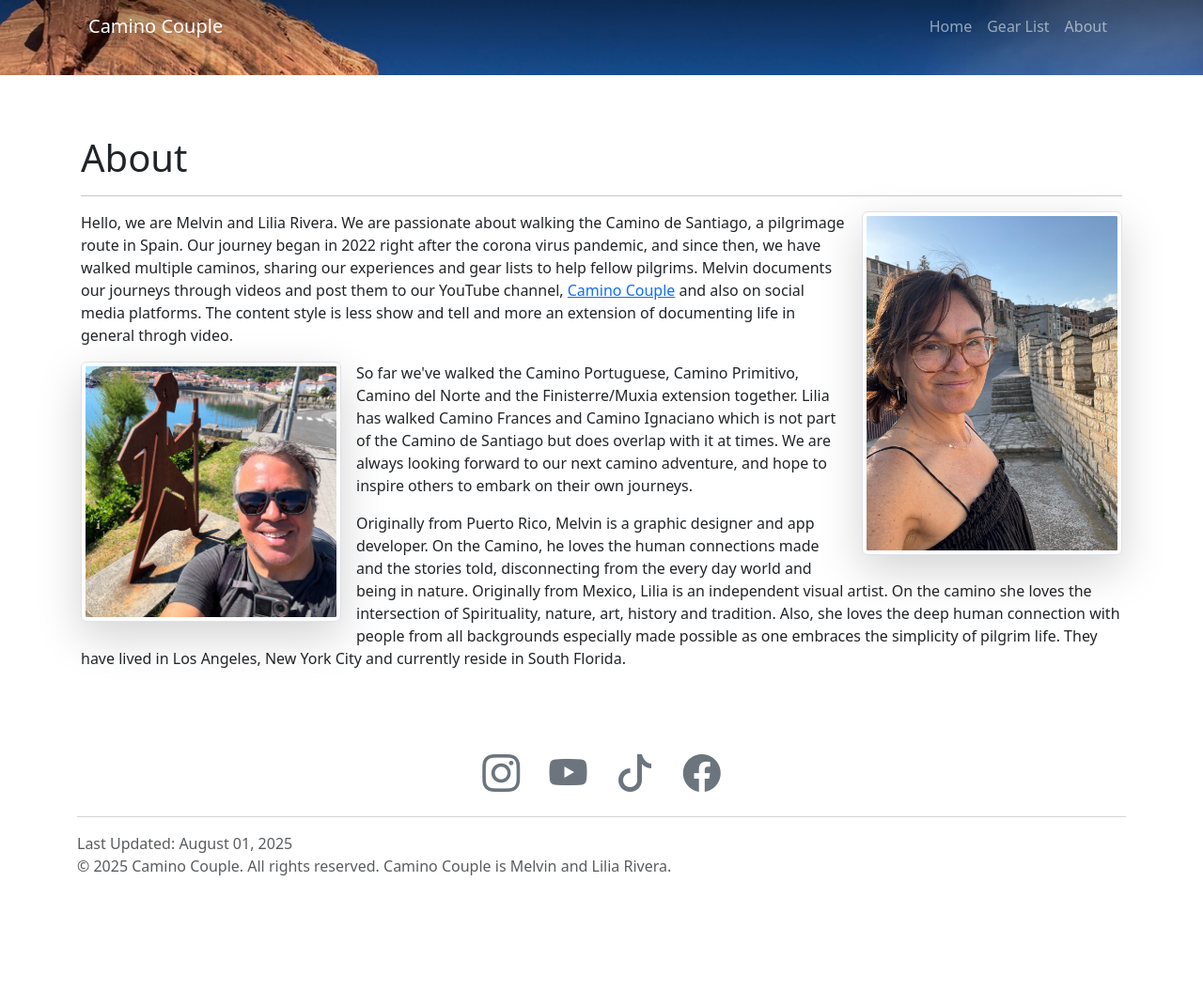
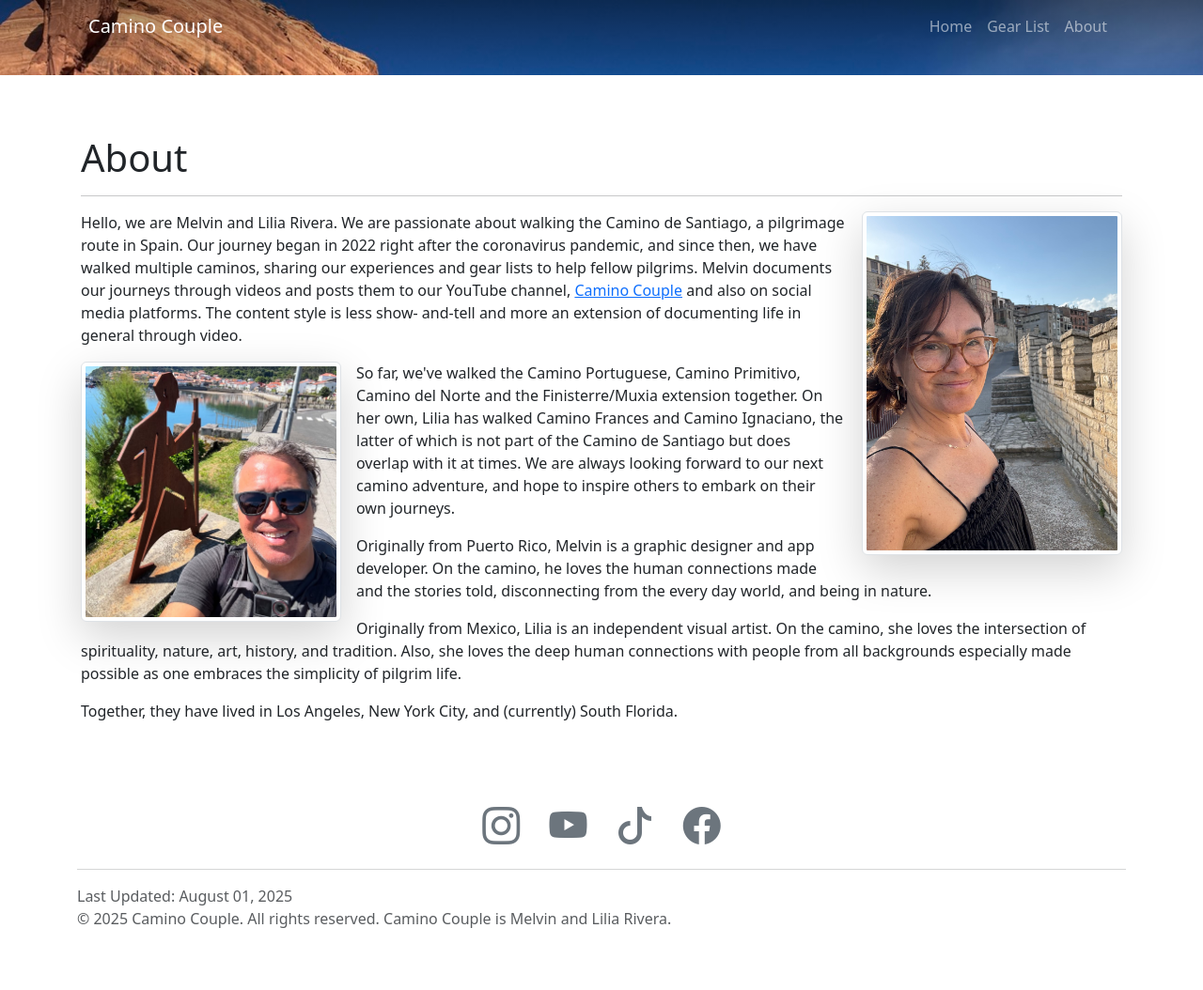
Before and after one commit to melvitax/caminocouple.com, a Jekyll site: the page built from about.html, in a window 1280 px wide. Shown: the whole page at 94% size. Built offline with Jekyll 4.4.1, drawn with Linux system fonts in a browser that asks for light colours; before the commit the page ends 998 px from its top, so only the background shows below that.

Commit message:
Update about.html

```diff
--- a/about.html
+++ b/about.html
@@ -12,7 +12,7 @@ permalink: /about/
 </picture>
 
 <p>
-    Hello, we are Melvin and Lilia Rivera. We are passionate about walking the Camino de Santiago, a pilgrimage route in Spain. Our journey began in 2022 right after the corona virus pandemic, and since then, we have walked multiple caminos, sharing our experiences and gear lists to help fellow pilgrims. Melvin documents our journeys through videos and post them to our YouTube channel, <a href="https://www.youtube.com/@caminocouple">Camino Couple</a> and also on social media platforms. The content style is less show and tell and more an extension of documenting life in general throgh video.
+    Hello, we are Melvin and Lilia Rivera. We are passionate about walking the Camino de Santiago, a pilgrimage route in Spain. Our journey began in 2022 right after the coronavirus pandemic, and since then, we have walked multiple caminos, sharing our experiences and gear lists to help fellow pilgrims. Melvin documents our journeys through videos and posts them to our YouTube channel, <a href="https://www.youtube.com/@caminocouple">Camino Couple</a> and also on social media platforms. The content style is less show- and-tell and more an extension of documenting life in general through video.
 </p>
 
 <picture class="col-6 col-sm-5 col-md-3 float-start me-3 mb-3">
@@ -20,10 +20,17 @@ permalink: /about/
 </picture>
 
 <p>
-    So far we've walked the Camino Portuguese, Camino Primitivo, Camino del Norte and the Finisterre/Muxia extension together. Lilia has walked  Camino Frances and Camino Ignaciano which is not part of the Camino de Santiago but does overlap with it at times. We are always looking forward to our next camino adventure, and hope to inspire others to embark on their own journeys.
+   So far, we've walked the Camino Portuguese, Camino Primitivo, Camino del Norte and the Finisterre/Muxia extension together. On her own, Lilia has walked Camino Frances and Camino Ignaciano, the latter of which is not part of the Camino de Santiago but does overlap with it at times. We are always looking forward to our next camino adventure, and hope to inspire others to embark on their own journeys.
 </p>
 
 <p>
-    Originally from Puerto Rico, Melvin is a graphic designer and app developer. On the Camino, he loves the human connections made and the stories told, disconnecting from the every day world and being in nature. Originally from Mexico, Lilia is an independent visual artist. On the camino she loves the intersection of Spirituality, nature, art, history and tradition. Also, she loves the deep human connection with people from all backgrounds especially made possible as one embraces the simplicity of pilgrim life. They have lived in Los Angeles, New York City and currently reside in South Florida.
+   Originally from Puerto Rico, Melvin is a graphic designer and app developer. On the camino, he loves the human connections made and the stories told, disconnecting from the every day world, and being in nature.
+</p>
+
+<p>
+    Originally from Mexico, Lilia is an independent visual artist. On the camino, she loves the intersection of spirituality, nature, art, history, and tradition. Also, she loves the deep human connections with people from all backgrounds especially made possible as one embraces the simplicity of pilgrim life.
+</p>
+<p>
+    Together, they have lived in Los Angeles, New York City, and (currently) South Florida.
 </p>
 <div class="clearfix"></div>
```
